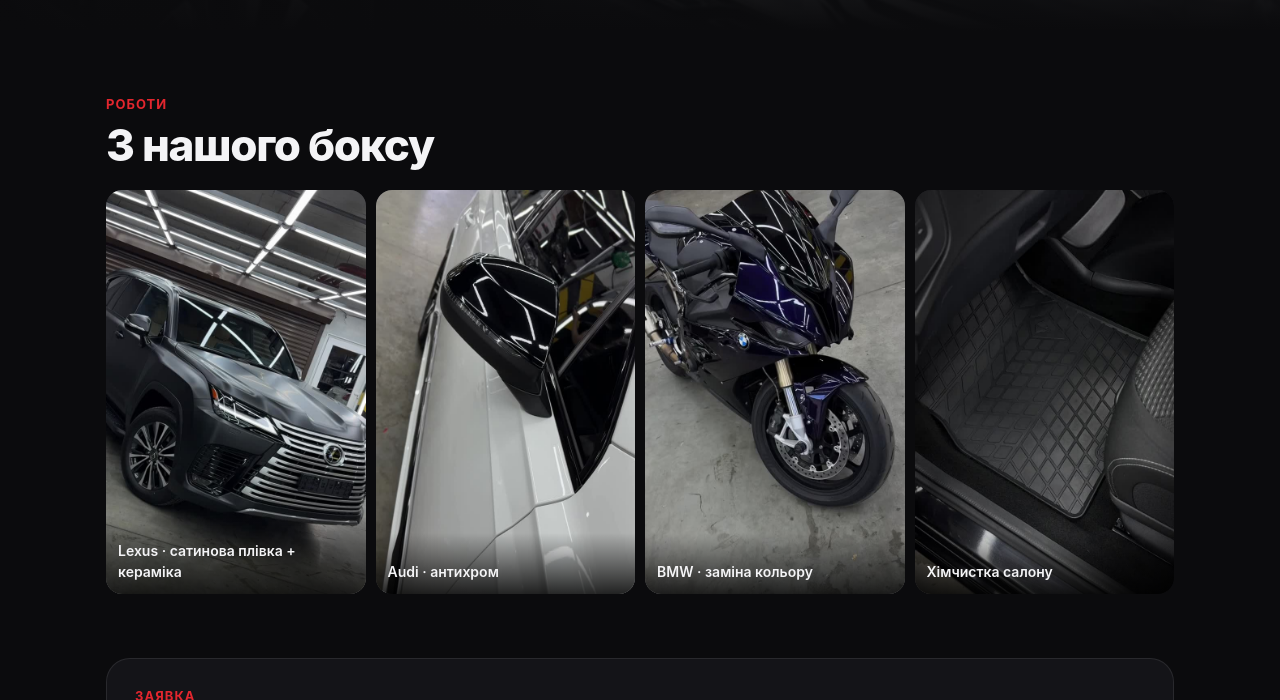
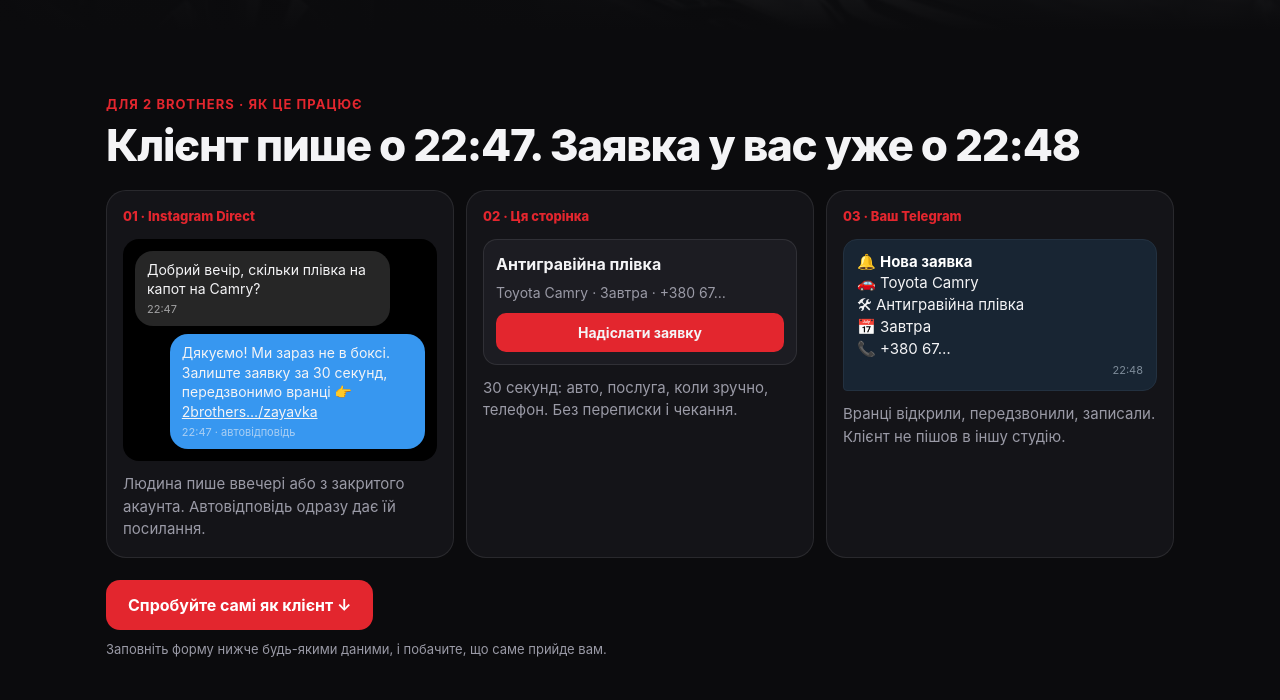
Before and after one commit to prrincced-tech/2brothers-demo, a plain HTML site: page index.html in a window 1280 px wide. Shown: the part 766-1466 px from the top of the page. Drawn offline with Linux system fonts and the light colour scheme.

Commit message:
how it works for owner

```diff
--- a/index.html
+++ b/index.html
@@ -67,6 +67,19 @@ form .btn{width:100%;margin-top:18px;height:54px;font-size:17px}
 .steps div{background:var(--panel);border:1px solid var(--line);border-radius:18px;padding:18px}
 .steps i{font-style:normal;color:var(--a);font-weight:800;font-size:13px}
 .steps b{display:block;font-size:18px;margin:6px 0 4px}.steps span{color:var(--muted);font-size:15px}
+.flow{display:grid;grid-template-columns:repeat(3,1fr);gap:12px}
+.fs{background:var(--panel);border:1px solid var(--line);border-radius:20px;padding:16px;display:flex;flex-direction:column;gap:12px}
+.fs i{font-style:normal;color:var(--a);font-weight:800;font-size:13px}
+.fs p{color:var(--muted);font-size:15px}
+.ig{background:#000;border-radius:16px;padding:12px;display:flex;flex-direction:column;gap:8px}
+.igm{max-width:88%;padding:9px 12px;border-radius:18px;font-size:14px;line-height:1.4}
+.igm span{display:block;font-size:11px;opacity:.6;margin-top:3px}
+.igm.in{background:#262626;align-self:flex-start}
+.igm.out{background:#3797F0;align-self:flex-end}
+.mini{background:var(--tile);border:1px solid var(--line);border-radius:14px;padding:12px;display:flex;flex-direction:column;gap:6px}
+.mini span{color:var(--muted);font-size:14px}
+.mini em{font-style:normal;background:var(--a);border-radius:10px;text-align:center;padding:9px;font-weight:700;font-size:14px;margin-top:4px}
+@media(max-width:820px){.flow{grid-template-columns:1fr}}
 footer{padding:36px 0 110px;border-top:1px solid var(--line);color:var(--muted);font-size:14px}
 footer b{color:var(--fg)}
 .mcta{position:fixed;left:12px;right:12px;bottom:12px;z-index:30;display:none}
@@ -82,7 +95,7 @@ footer b{color:var(--fg)}
 </style>
 </head>
 <body>
-<div class="demo">Приклад для 2 Brothers: так сторінку побачать ваші клієнти</div>
+<a class="demo" href="#how" style="display:block">Приклад для 2 Brothers · як це працює ↓</a>
 <header><div class="wrap"><a class="logo" href="#">2 Brothers<b>.</b></a><a class="btn sm" href="#book">Залишити заявку</a></div></header>
 
 <section class="hero" style="padding:0">
@@ -96,7 +109,30 @@ footer b{color:var(--fg)}
  </div>
 </section>
 
-<section id="works"><div class="wrap">
+<section id="how"><div class="wrap">
+ <div class="kick">Для 2 Brothers · як це працює</div><h2>Клієнт пише о 22:47. Заявка у вас уже о 22:48</h2>
+ <div class="flow">
+  <div class="fs"><i>01 · Instagram Direct</i>
+   <div class="ig">
+    <div class="igm in">Добрий вечір, скільки плівка на капот на Camry?<span>22:47</span></div>
+    <div class="igm out">Дякуємо! Ми зараз не в боксі. Залиште заявку за 30 секунд, передзвонимо вранці 👉 <u>2brothers…/zayavka</u><span>22:47 · автовідповідь</span></div>
+   </div>
+   <p>Людина пише ввечері або з закритого акаунта. Автовідповідь одразу дає їй посилання.</p>
+  </div>
+  <div class="fs"><i>02 · Ця сторінка</i>
+   <div class="mini"><b>Антигравійна плівка</b><span>Toyota Camry · Завтра · +380 67…</span><em>Надіслати заявку</em></div>
+   <p>30 секунд: авто, послуга, коли зручно, телефон. Без переписки і чекання.</p>
+  </div>
+  <div class="fs"><i>03 · Ваш Telegram</i>
+   <div class="bub" style="max-width:none">🔔 <b>Нова заявка</b><br>🚗 Toyota Camry<br>🛠 Антигравійна плівка<br>📅 Завтра<br>📞 +380 67…<span class="t">22:48</span></div>
+   <p>Вранці відкрили, передзвонили, записали. Клієнт не пішов в іншу студію.</p>
+  </div>
+ </div>
+ <div class="cta" style="margin-top:22px"><a class="btn" href="#book">Спробуйте самі як клієнт ↓</a></div>
+ <p class="hint" style="text-align:left;margin-top:10px">Заповніть форму нижче будь-якими даними, і побачите, що саме прийде вам.</p>
+</div></section>
+
+<section id="works" style="padding-top:0"><div class="wrap">
  <div class="kick">Роботи</div><h2>З нашого боксу</h2>
  <div class="gal">
   <figure><img src="img/lexus.jpg" alt="" loading="lazy"><figcaption>Lexus · сатинова плівка + кераміка</figcaption></figure>
@@ -146,14 +182,6 @@ footer b{color:var(--fg)}
  </div>
 </div></section>
 
-<section style="padding-top:0"><div class="wrap">
- <div class="kick">Як це працює для вас</div><h2>Жодна вечірня заявка не губиться</h2>
- <div class="steps">
-  <div><i>01</i><b>Посилання в шапці і автовідповіді</b><span>Людина пише ввечері або в неї закритий акаунт, а відповідь одразу дає їй це посилання.</span></div>
-  <div><i>02</i><b>30 секунд на заявку</b><span>Авто, послуга, коли зручно, телефон. Без переписки і чекання.</span></div>
-  <div><i>03</i><b>Заявка у вас в Telegram</b><span>Вранці відкрили, передзвонили, записали. Клієнт не пішов в іншу студію.</span></div>
- </div>
-</div></section>
 
 <footer><div class="wrap"><b>2 Brothers Detailing</b> · бул. Дружби Народів 14/16, Київ · <a href="tel:+380661411888">066 141 1888</a> · <a href="https://instagram.com/2brothers_detailing_" target="_blank" rel="noopener">@2brothers_detailing_</a></div></footer>
 <div class="mcta"><a class="btn" href="#book">Залишити заявку за 30 секунд</a></div>
```
